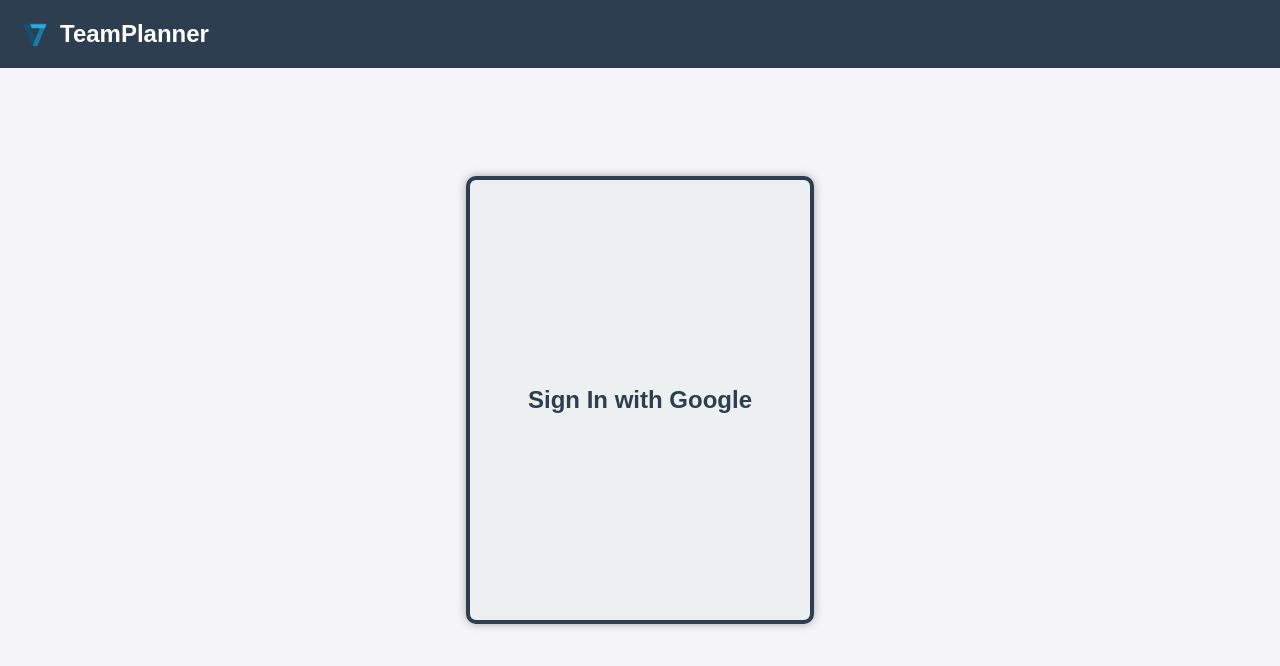
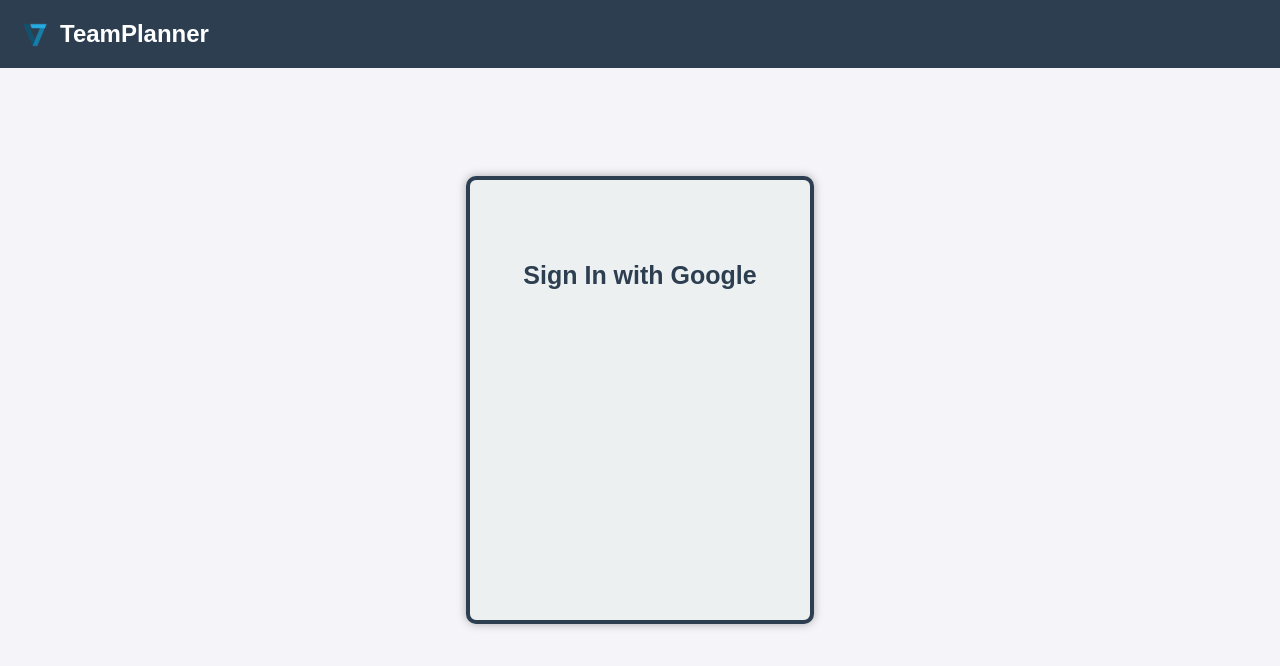
Before and after one commit to John-Patrick-Russel-Lalo/teamplanner, a website: page public/loginForm.html in a window 1280 px wide. Drawn offline with Linux system fonts and the light colour scheme; no server answers.

Commit message:
yeylogin

```diff
--- a/public/loginstyle.css
+++ b/public/loginstyle.css
@@ -38,6 +38,7 @@ html{
 .nav h2{
     position: relative;
     font-size: 24px;
+    top: 1%;
 }
 
 .loginDiv{
@@ -47,6 +48,13 @@ html{
     align-items: center;
     height: 100vh;
     padding: 0 100px;
+}
+
+.loginDiv h2{
+    font-size: 25px;
+    color: var(--mainColor);
+    position: absolute;
+    top: 30%;
 }
 
 .borderLogin{
```
